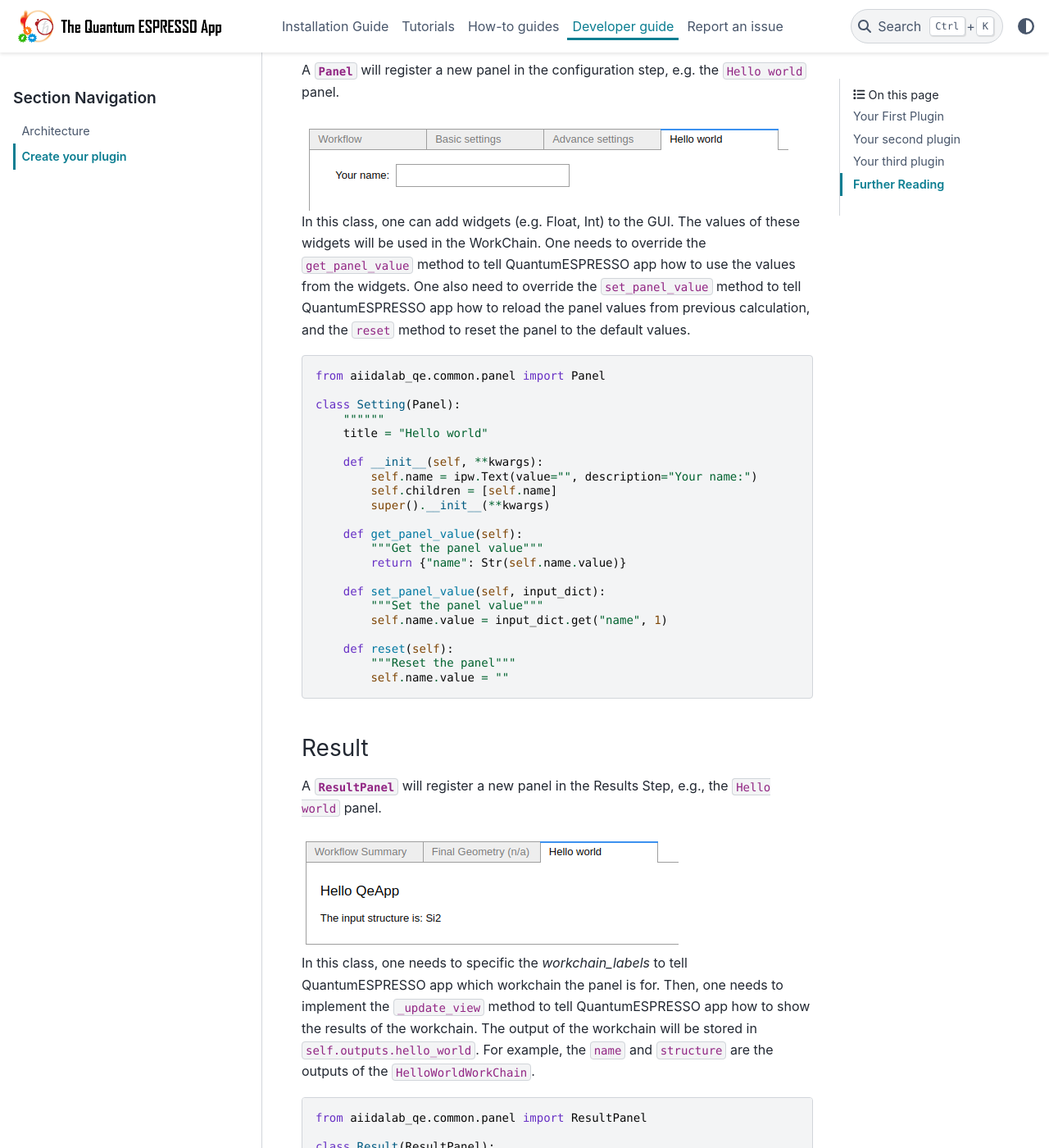
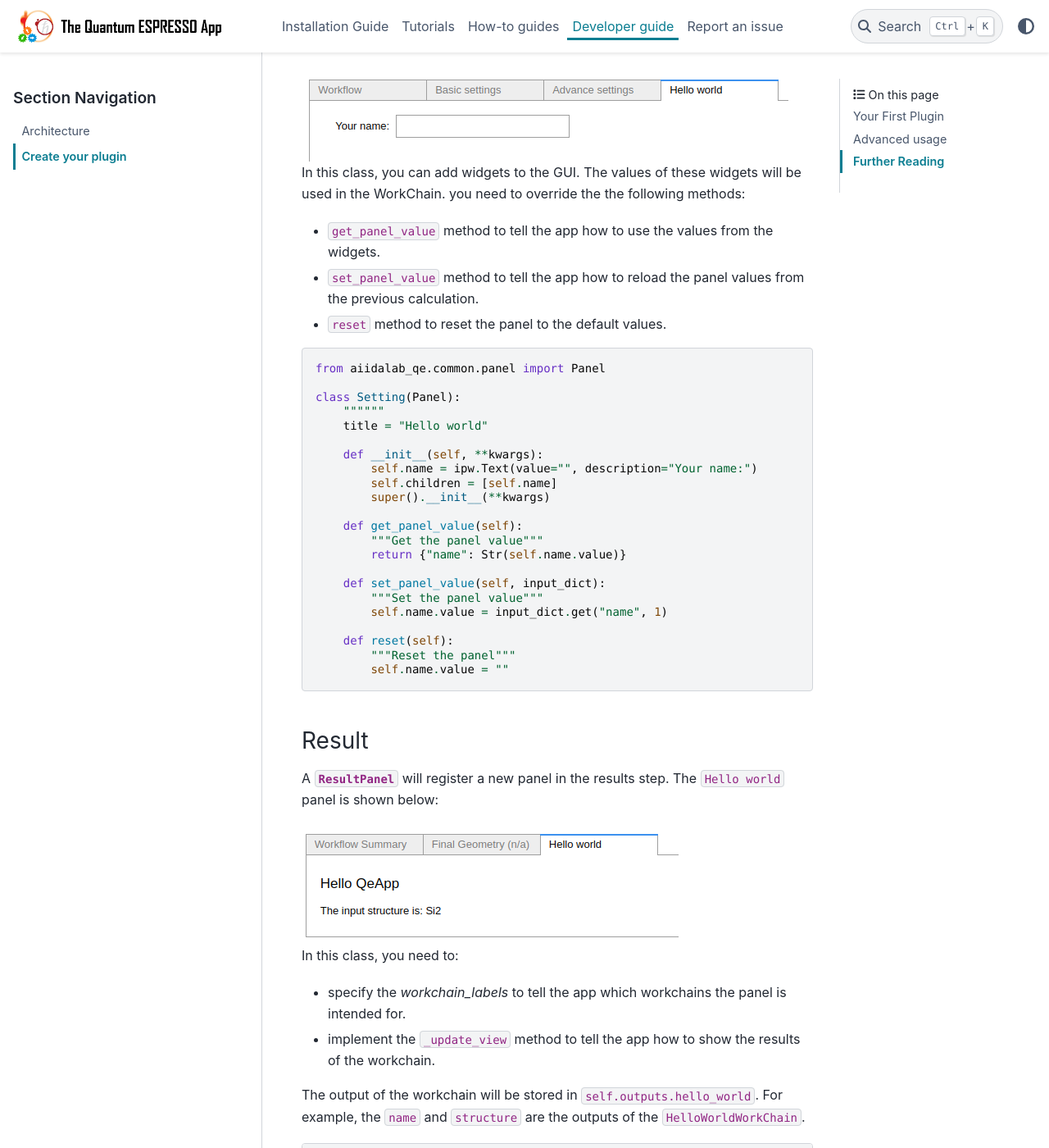
Before and after one commit to aiidalab/aiidalab-qe, a Sphinx documentation site: the page built from docs/source/development/plugin.rst, in a window 1280 px wide and 1400 px high, scrolled down 1316 px. Shown: the whole window at 82% size. Built offline with Sphinx 7.4.7 and the PyData theme 0.15.4, drawn with Linux system fonts in a browser that asks for light colours; some of the changed text lies outside the part shown.

Commit message:
revise text

```diff
--- a/docs/source/development/index.rst
+++ b/docs/source/development/index.rst
@@ -4,7 +4,7 @@
 Developer guide
 ###################
 
-This guide explains how to extend the functionality of the app.
+This guide explains the architecture of the application and how to extend the functionality of the app by integrating new features through plugin development.
 
 .. toctree::
     :maxdepth: 1
--- a/docs/source/development/plugin.rst
+++ b/docs/source/development/plugin.rst
@@ -10,20 +10,12 @@
 Your First Plugin
 ================================
 
-Here is the simplest plugin to print the formula of the input structure:
+Here is the an example plugin to print the formula of the input structure:
 
 Outline
 -----------------------
-A  :class:`~aiidalab_qe.common.panel.Outline` will add an item in the properties section of the workflow panel.
-For this example, we'll add the ``Hello World`` item, as shown below.
-
-
-.. image:: ../_static/images/plugin_outline.png
-    :align: center
-
-
-
-The **Outline** will be shown as a checkbox.
+A  :class:`~aiidalab_qe.common.panel.Outline` widget can add an item in the properties section of the workflow panel.
+In this example, we add the ``Hello World`` outline.
 
 .. code-block:: python
 
@@ -32,19 +24,24 @@
     class Outline(OutlinePanel):
         title = "Hello World"
 
+The outline is a checkbox, as shown below.
 
+.. image:: ../_static/images/plugin_outline.png
+    :align: center
 
 Setting
 -----------------------
-A  :class:`~aiidalab_qe.common.panel.Panel` will register a new panel in the configuration step, e.g. the ``Hello world`` panel.
-
+A setting :class:`~aiidalab_qe.common.panel.Panel` widget will register a new panel in the configuration step, e.g. the ``Hello world`` panel.
 
 .. image:: ../_static/images/plugin_setting.png
 
-In this class, one can add widgets (e.g. Float, Int) to the GUI.
+In this class, you can add widgets to the GUI.
 The values of these widgets will be used in the WorkChain.
-One needs to override the ``get_panel_value`` method to tell QuantumESPRESSO app how to use the values from the widgets.
-One also need to override the ``set_panel_value`` method to tell QuantumESPRESSO app how to reload the panel values from previous calculation, and the ``reset`` method to reset the panel to the default values.
+you need to override the the following methods:
+
+- ``get_panel_value`` method to tell the app how to use the values from the widgets.
+- ``set_panel_value`` method to tell the app how to reload the panel values from the previous calculation.
+- ``reset`` method to reset the panel to the default values.
 
 .. code-block:: python
 
@@ -73,13 +70,16 @@
 
 Result
 -----------------------
-A  :class:`~aiidalab_qe.common.panel.ResultPanel` will register a new panel in the Results Step, e.g., the ``Hello world`` panel.
+A  :class:`~aiidalab_qe.common.panel.ResultPanel` will register a new panel in the results step. The ``Hello world`` panel is shown below:
 
 
 .. image:: ../_static/images/plugin_result.png
 
-In this class, one needs to specific the `workchain_labels` to tell QuantumESPRESSO app which workchain the panel is for.
-Then, one needs to implement the ``_update_view`` method to tell QuantumESPRESSO app how to show the results of the workchain.
+In this class, you need to:
+
+- specify the `workchain_labels` to tell the app which workchains the panel is intended for.
+- implement the ``_update_view`` method to tell the app how to show the results of the workchain.
+
 The output of the workchain will be stored in ``self.outputs.hello_world``.
 For example, the ``name`` and ``structure`` are the outputs of the ``HelloWorldWorkChain``.
 
@@ -103,7 +103,7 @@
 
 WorkChain and Builder
 -----------------------
-One needs to implement a ``get_builder`` function to tell QuantumESPRESSO app how to use the input parameters from the GUI.
+you need to implement a ``get_builder`` function to tell QuantumESPRESSO app how to use the input parameters from the GUI.
 
 The `parameters` passed to the `get_builder` function has the following structure:
 
@@ -134,7 +134,7 @@
         "plugin_1": {...},
     }
 
-One needs to decide which parameters are needed for the workchain, and how to use them.
+you need to decide which parameters are needed for the workchain, and how to use them.
 For example, the ``HelloWorldWorkChain`` needs the ``name`` parameter, which is defined in the ``Setting`` panel.
 The ``get_builder`` function will return a ``builder`` for the ``HelloWorldWorkChain``.
 The ``builder`` will be used to submit the workchain.
@@ -166,7 +166,7 @@
 
 Entry point
 -----------------------
-Finally, one needs to register the entry point of the plugin. Here is the entry point for this plugin.
+Finally, you need to register the entry point of the plugin. Here is the entry point for this plugin.
 
 .. code-block:: python
 
@@ -181,7 +181,7 @@
 Install the plugin
 -----------------------
 To install the plugin, you can creating a new package or adding it to the `aiidalab_qe.plugins` folder.
-One needs to add the path of ``hello_world`` to ``entry_points`` inside the setup file.
+you need to add the path of ``hello_world`` to ``entry_points`` inside the setup file.
 
 .. code-block:: python
 
@@ -193,10 +193,10 @@
 
 **Bringing It All Together**, You can find all the code above in this github repository: https://github.com/superstar54/aiidalab-qe-hello-world
 
-Your second plugin
+Advanced usage
 ================================
-One plugin does not need to register all the items (settings, workchain, results).
-The panel in each step is pluggable, which means you could only register one item in a plugin.
+A plugin does not need to register all the items (settings, workchain, results).
+The panel in each step is pluggable, which means you could only register you item in a plugin.
 For example, you can only add a new `Result` panel without doing any property calculation.
 The built-in `electronic_structure` plugin only has a result panel, which needs the result from both `pdos`` and `bands`` plugins.
 This is set by the `workchain_labels` attribute.
@@ -217,8 +217,8 @@
         "result": Result,
     }
 
-Your third plugin
-================================
+Structure importer and editor
+------------------------------
 The plugin API also allows the user to add a new structure importer and editor:
 
 - add structure `importer` specific for particular structures, e.g. surface,  adsorbate.
```
Also changed, not shown: other parts of docs/source/development/plugin.rst (+1 -1 lines), docs/source/development/architecture.rst (+12 -15 lines), docs/source/_static/images/plugin_outline.png.
